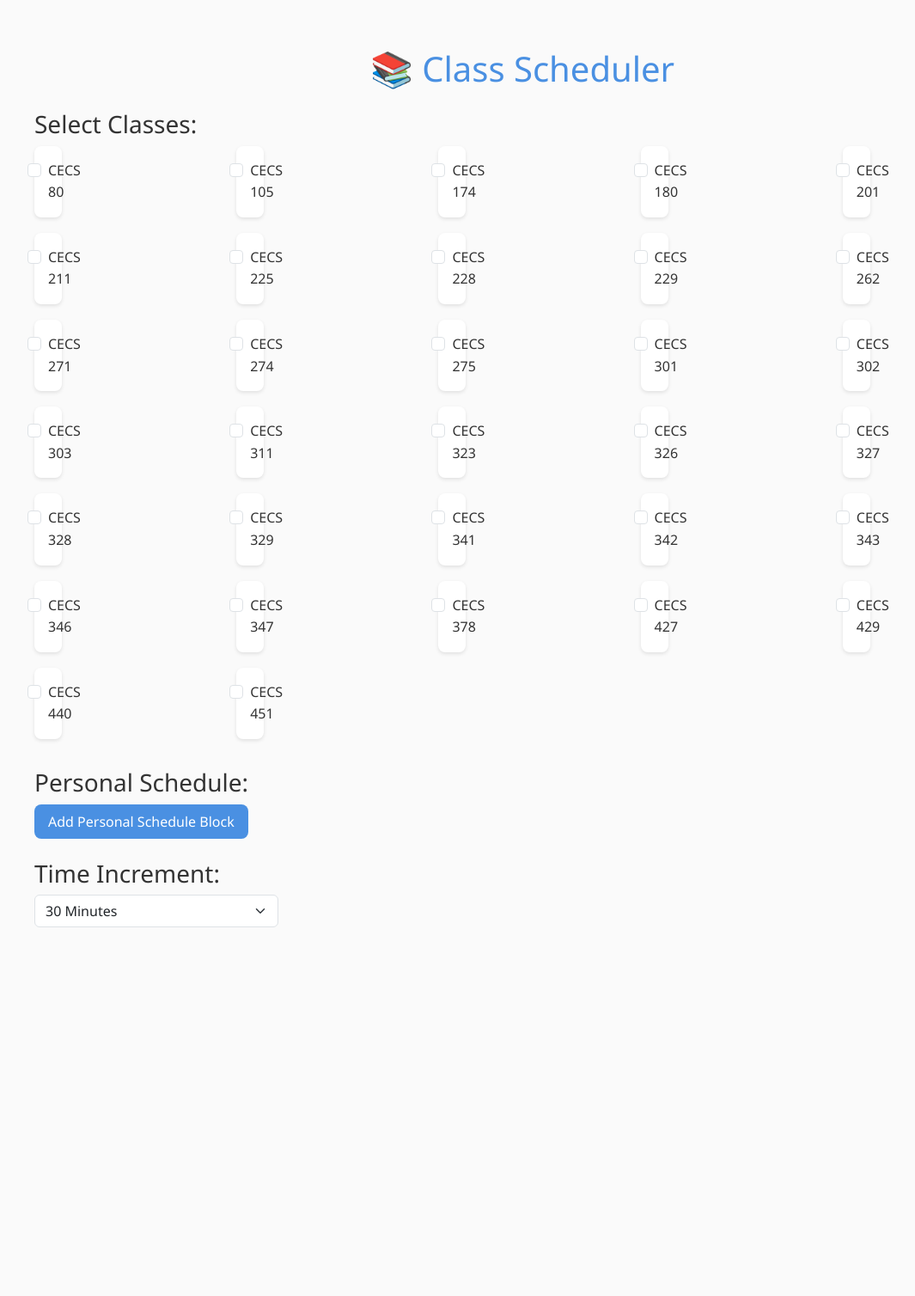
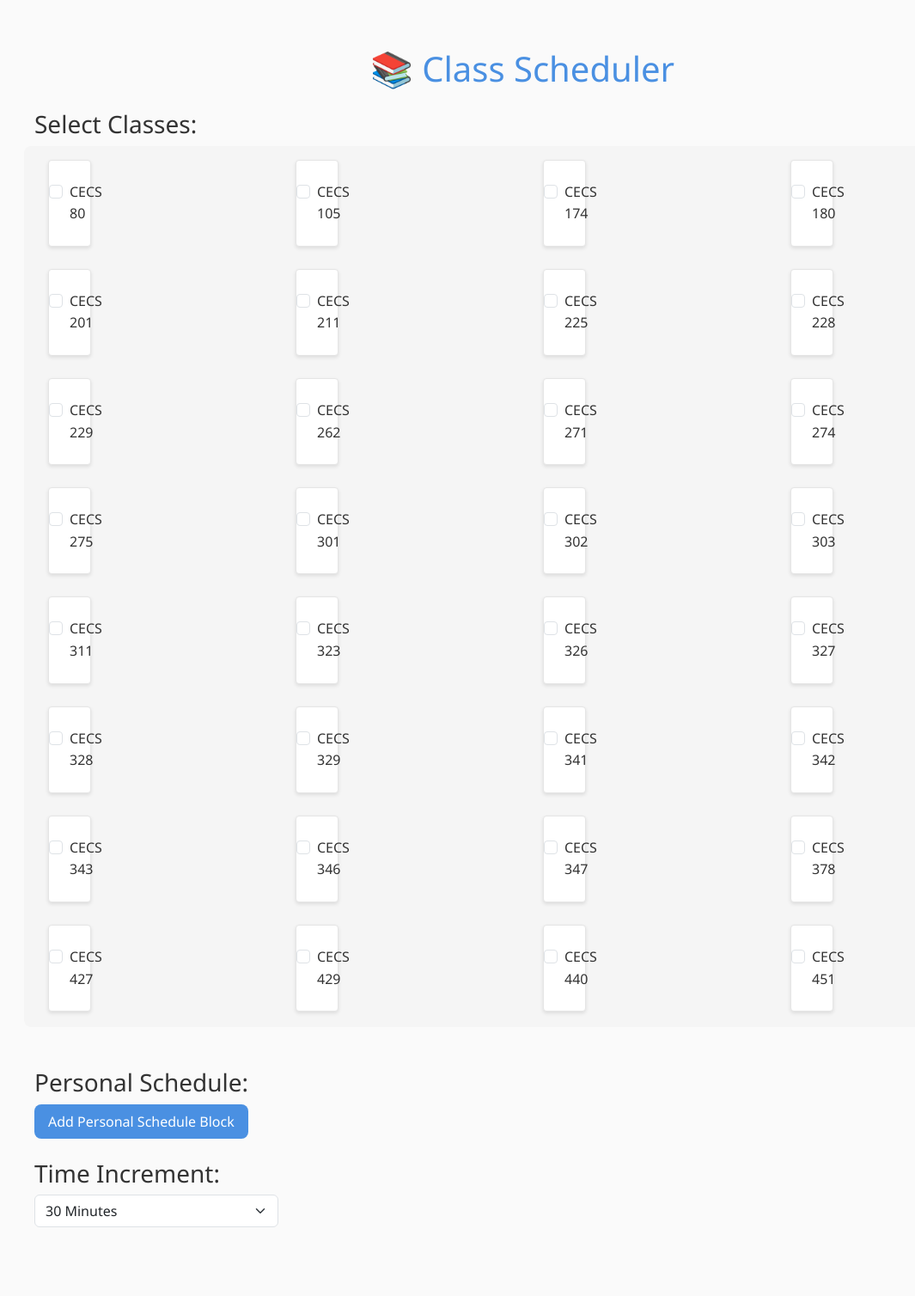
Before and after one commit to ryofujimura/ClassScheduler, a Flask app: page / in a window 1280 px wide. Shown: the whole page at 86% size, without its empty margins (32-1097 px from the left). Before the commit the page ends 1079 px from the top, so only its background shows below. Run offline with Flask 2, Linux system fonts and the light colour scheme; data comes from the database, SQL or seed files in the repository.

Commit message:
Assistant checkpoint: Update UI/UX with modern Apple-like design
Assistant generated file changes:
- templates/index.html: Update personal block and class list styles

---

User prompt:

proceed to adjust. make sure the page structure is still the same but better ui ux

```diff
--- a/templates/index.html
+++ b/templates/index.html
@@ -15,6 +15,7 @@
             --secondary-color: #f5f5f5;
             --border-radius: 8px;
             --shadow: 0 2px 4px rgba(0,0,0,0.1);
+            --spacing-unit: 1rem; /* Define spacing unit */
         }
 
         body {
@@ -67,14 +68,17 @@
         .personal-block {
             background: white;
             border-radius: var(--border-radius);
-            padding: 1.5rem;
-            margin-bottom: 1rem;
+            padding: calc(var(--spacing-unit) * 2);
+            margin-bottom: calc(var(--spacing-unit) * 1.5);
             box-shadow: var(--shadow);
-            transition: transform 0.2s;
+            transition: all 0.3s ease;
+            border: 1px solid #E5E5E5;
+            position: relative;
         }
 
         .personal-block:hover {
             transform: translateY(-2px);
+            box-shadow: 0 6px 12px rgba(0, 0, 0, 0.1);
         }
 
         .remove-block {
@@ -129,16 +133,26 @@
 
         #classList {
             display: grid;
-            grid-template-columns: repeat(auto-fill, minmax(200px, 1fr));
-            gap: 1rem;
-            margin-bottom: 2rem;
+            grid-template-columns: repeat(auto-fill, minmax(250px, 1fr));
+            gap: calc(var(--spacing-unit) * 1.5);
+            margin-bottom: calc(var(--spacing-unit) * 3);
+            padding: var(--spacing-unit);
+            background: var(--secondary-color);
+            border-radius: var(--border-radius);
         }
 
         .form-check {
             background: white;
-            padding: 1rem;
-            border-radius: var(--border-radius);
+            padding: calc(var(--spacing-unit) * 1.5);
+            border-radius: calc(var(--border-radius) / 2);
             box-shadow: var(--shadow);
+            transition: all 0.2s ease;
+            border: 1px solid #E5E5E5;
+        }
+
+        .form-check:hover {
+            transform: translateY(-1px);
+            box-shadow: 0 4px 8px rgba(0, 0, 0, 0.1);
         }
     </style>
 </head>
```
